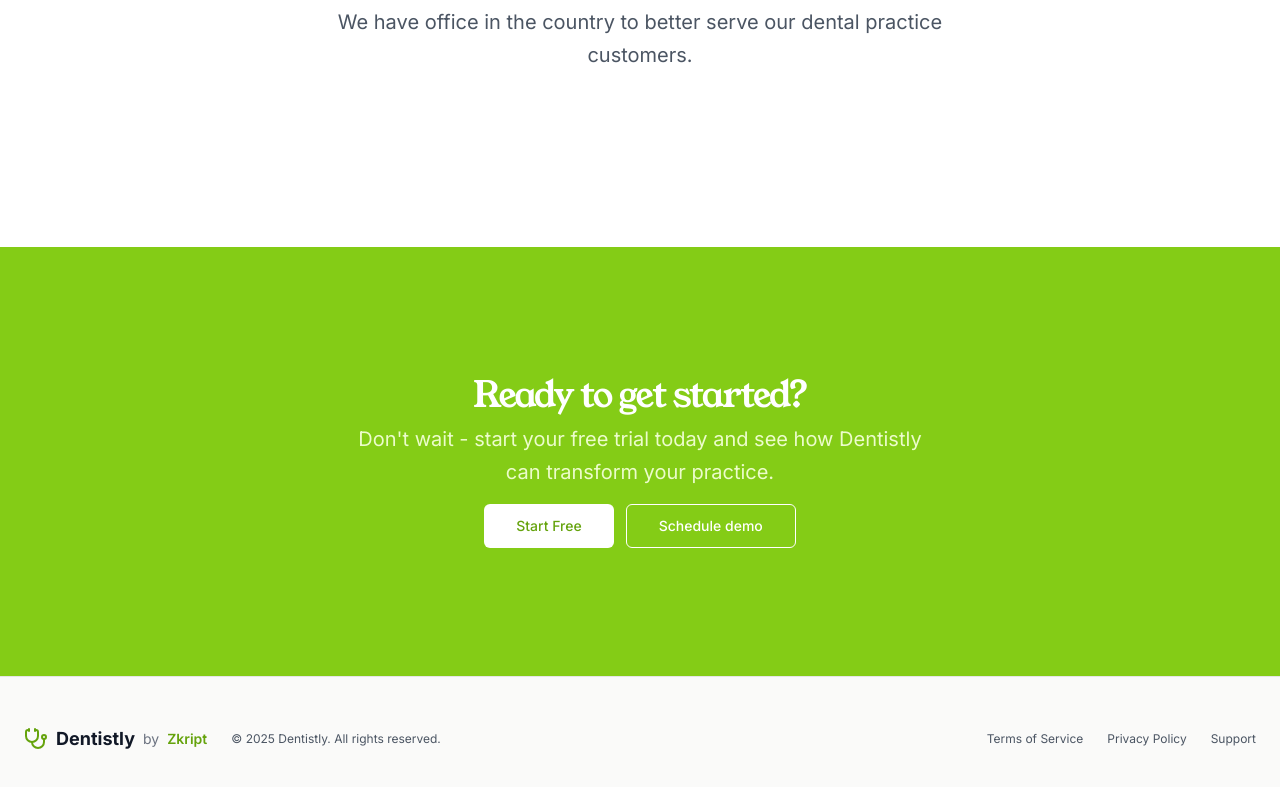
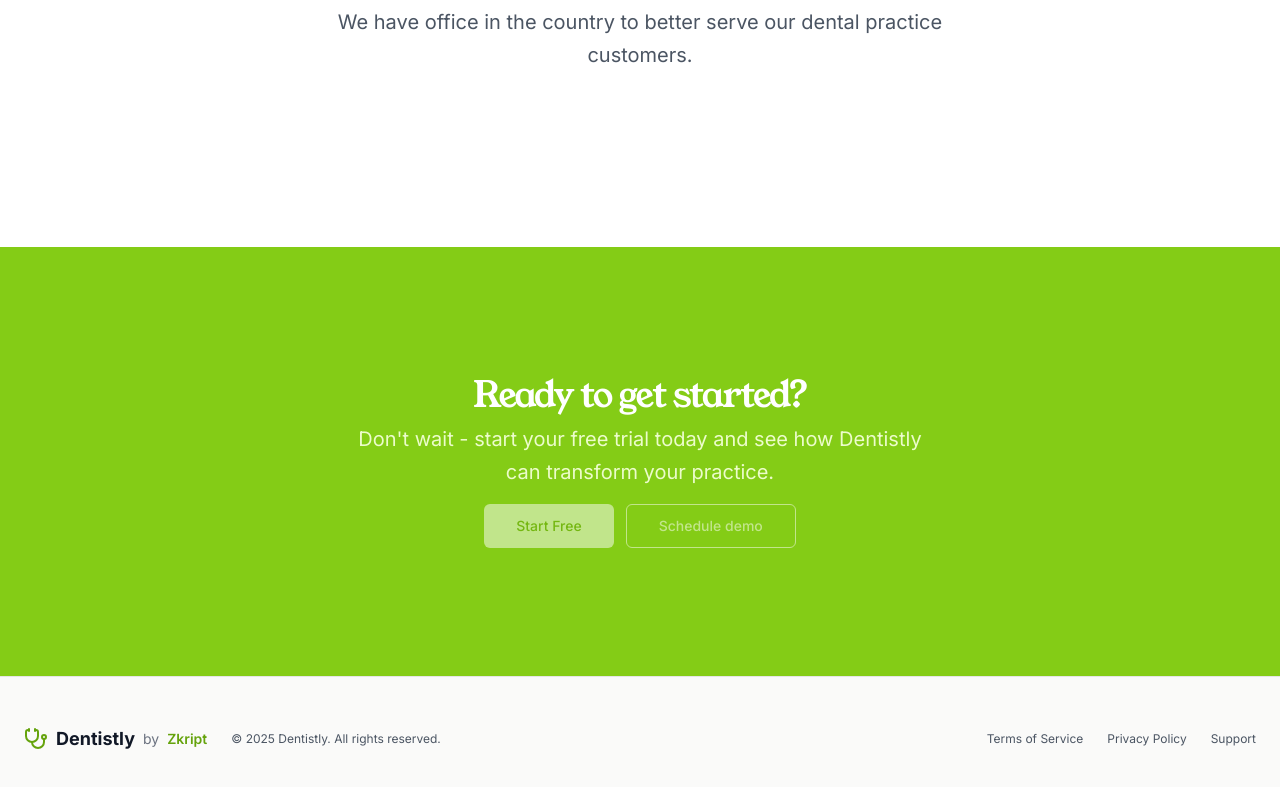
Before and after one commit to jpmadrigal07/dentistly-web, a Next.js app: page /contact in a window 1280 px wide. Shown: the part 2247-3034 px from the top of the page. Built offline with nearby package versions, Linux system fonts and the light colour scheme; a web font is replaced by a local one.

Commit message:
feat: add unavailable tooltips for disabled buttons on Contact page

```diff
--- a/app/contact/page.tsx
+++ b/app/contact/page.tsx
@@ -1,4 +1,5 @@
 import { Button } from "@/components/ui/button"
+import { UnavailableTooltip } from "@/components/unavailable-tooltip"
 import { Card, CardContent, CardHeader } from "@/components/ui/card"
 import { Input } from "@/components/ui/input"
 import { Textarea } from "@/components/ui/textarea"
@@ -222,16 +223,25 @@ export default function ContactPage() {
                 </p>
               </div>
               <div className="flex flex-col gap-3 min-[400px]:flex-row">
-                <Button size="lg" variant="secondary" className="bg-white text-lime-600 hover:bg-stone-100">
+                <UnavailableTooltip>
+                  <span>
+                    <Button size="lg" variant="secondary" className="bg-white text-lime-600 hover:bg-stone-100" disabled>
                       Start Free
                     </Button>
+                  </span>
+                </UnavailableTooltip>
+                <UnavailableTooltip>
+                  <span>
                     <Button
                       size="lg"
                       variant="outline"
                       className="border-white text-white hover:bg-white hover:text-lime-600 bg-transparent"
+                      disabled
                     >
                       Schedule demo
                     </Button>
+                  </span>
+                </UnavailableTooltip>
               </div>
             </div>
           </div>
```
Lines whose indentation alone changed are shown as unchanged.
